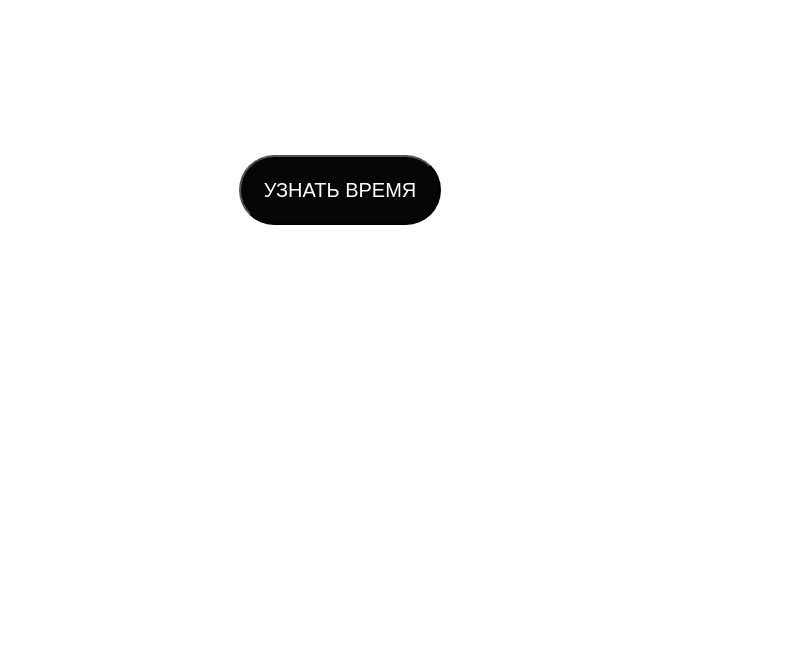
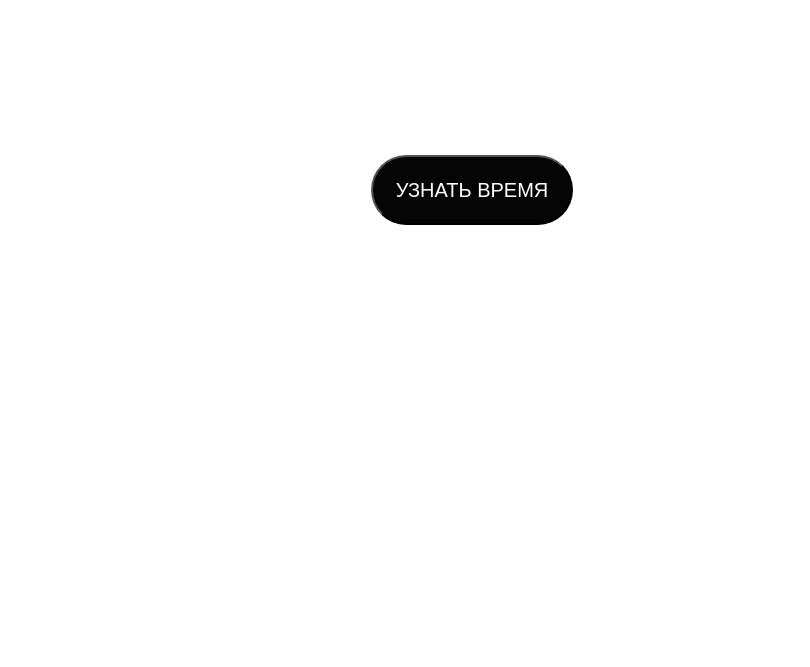
Before and after one commit to evklid009/time, a plain HTML site: page index.html in a window 1280 px wide. Shown: the part 133-800 px from the top of the page, without its empty margins (168-978 px from the left). Drawn offline with Linux system fonts and the light colour scheme.

Commit message:
Update style.css

```diff
--- a/style.css
+++ b/style.css
@@ -6,10 +6,8 @@ html {
     font-family: sans-serif;
 }
 
-.time_section {
-    width: 1000px;
-    height: 600px;
-
+.time_container {
+    width: 100%;
 }
 
 .time_header{
```
